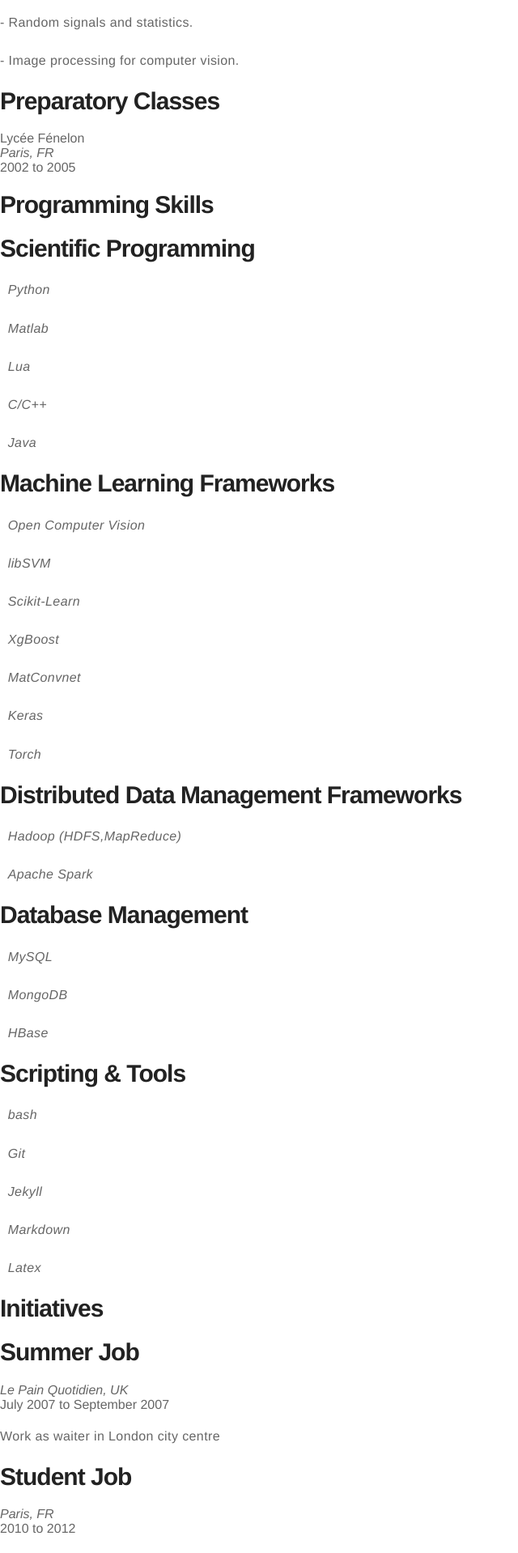
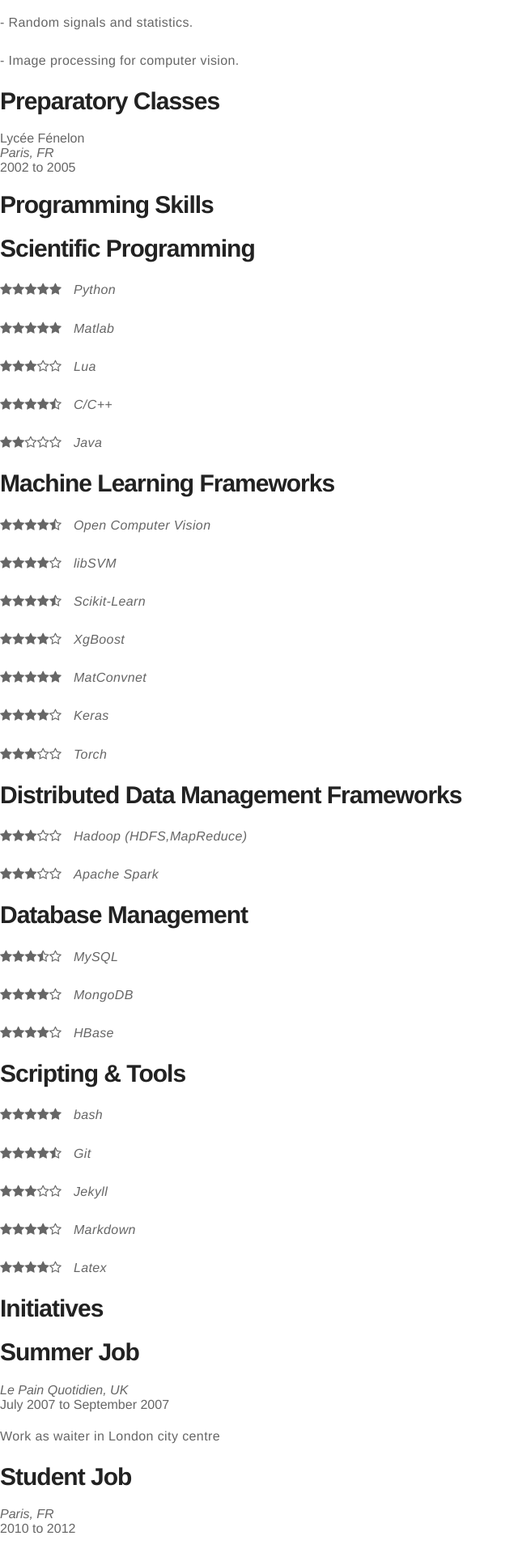
Before and after one commit to ykacer/ykacer.github.io, a Jekyll site: the page built from cv/index.html, in a window 1280 px wide. Shown: the part 1958-3876 px from the top of the page at 81% size, without its empty margins (0-640 px from the left). Built offline with Jekyll 4.4.1, drawn with Linux system fonts in a browser that asks for light colours; nearby versions of some CDN libraries.

Commit message:
add star icons (Font-Awesome)

```diff
--- a/_includes/skills.html
+++ b/_includes/skills.html
@@ -5,22 +5,22 @@
             <h1>Scientific Programming</h1>
         </header>
         <p>
-            <i class="fa fa-star"></i><i class="fa fa-star"></i><i class="fa fa-star"></i><i class="fa fa-star"></i><i class="fa fa-star-half-o"></i>
+            <i class="fa fa-star"></i><i class="fa fa-star"></i><i class="fa fa-star"></i><i class="fa fa-star"></i><i class="fa fa-star"></i>
             &nbsp;&nbsp;<em>Python</em>
         <p>
         <p>
-            <i class="fa fa-star"></i><i class="fa fa-star"></i><i class="fa fa-star"></i><i class="fa fa-star"></i><i class="fa fa-star-half-o"></i>
+            <i class="fa fa-star"></i><i class="fa fa-star"></i><i class="fa fa-star"></i><i class="fa fa-star"></i><i class="fa fa-star"></i>
             &nbsp;&nbsp;<em>Matlab</em>
         <p>
         <p>
-            <i class="fa fa-star"></i><i class="fa fa-star"></i><i class="fa fa-star"></i><i class="fa fa-star"></i><i class="fa fa-star-half-o"></i>
+            <i class="fa fa-star"></i><i class="fa fa-star"></i><i class="fa fa-star"></i><i class="fa fa-star-o"></i><i class="fa fa-star-o"></i>
 	    &nbsp;&nbsp;<em>Lua</em>
         <p>
         <p>
             <i class="fa fa-star"></i><i class="fa fa-star"></i><i class="fa fa-star"></i><i class="fa fa-star"></i><i class="fa fa-star-half-o"></i>
             &nbsp;&nbsp;<em>C/C++</em>
         <p>
-            <i class="fa fa-star"></i><i class="fa fa-star"></i><i class="fa fa-star"></i><i class="fa fa-star"></i><i class="fa fa-star-o"></i>
+            <i class="fa fa-star"></i><i class="fa fa-star"></i><i class="fa fa-star-o"></i><i class="fa fa-star-o"></i><i class="fa fa-star-o"></i>
             &nbsp;&nbsp;<em>Java</em>
         </p>
     </article>
@@ -34,7 +34,7 @@
 	    &nbsp;&nbsp;<em>Open Computer Vision</em>
         <p>
         <p>
-            <i class="fa fa-star"></i><i class="fa fa-star"></i><i class="fa fa-star"></i><i class="fa fa-star"></i><i class="fa fa-star-half-o"></i>
+            <i class="fa fa-star"></i><i class="fa fa-star"></i><i class="fa fa-star"></i><i class="fa fa-star"></i><i class="fa fa-star-o"></i>
 	    &nbsp;&nbsp;<em>libSVM</em>
         <p>
         <p>
@@ -42,19 +42,19 @@
 	    &nbsp;&nbsp;<em>Scikit-Learn</em>
         <p>
         <p>
-            <i class="fa fa-star"></i><i class="fa fa-star"></i><i class="fa fa-star"></i><i class="fa fa-star"></i><i class="fa fa-star-half-o"></i>
+            <i class="fa fa-star"></i><i class="fa fa-star"></i><i class="fa fa-star"></i><i class="fa fa-star"></i><i class="fa fa-star-o"></i>
 	    &nbsp;&nbsp;<em>XgBoost</em>
         <p>
         <p>
-            <i class="fa fa-star"></i><i class="fa fa-star"></i><i class="fa fa-star"></i><i class="fa fa-star"></i><i class="fa fa-star-half-o"></i>
+            <i class="fa fa-star"></i><i class="fa fa-star"></i><i class="fa fa-star"></i><i class="fa fa-star"></i><i class="fa fa-star"></i>
 	    &nbsp;&nbsp;<em>MatConvnet</em>
         <p>
         <p>
-            <i class="fa fa-star"></i><i class="fa fa-star"></i><i class="fa fa-star"></i><i class="fa fa-star"></i><i class="fa fa-star-half-o"></i>
+            <i class="fa fa-star"></i><i class="fa fa-star"></i><i class="fa fa-star"></i><i class="fa fa-star"></i><i class="fa fa-star-o"></i>
 	    &nbsp;&nbsp;<em>Keras</em>
         <p>
         <p>
-            <i class="fa fa-star"></i><i class="fa fa-star"></i><i class="fa fa-star"></i><i class="fa fa-star"></i><i class="fa fa-star-half-o"></i>
+            <i class="fa fa-star"></i><i class="fa fa-star"></i><i class="fa fa-star"></i><i class="fa fa-star-o"></i><i class="fa fa-star-o"></i>
 	    &nbsp;&nbsp;<em>Torch</em>
         <p>
     </article>
@@ -63,11 +63,11 @@
             <h1>Distributed Data Management Frameworks</h1>
         </header>
         <p>
-            <i class="fa fa-star"></i><i class="fa fa-star"></i><i class="fa fa-star"></i><i class="fa fa-star"></i><i class="fa fa-star-half-o"></i>
+            <i class="fa fa-star"></i><i class="fa fa-star"></i><i class="fa fa-star"></i><i class="fa fa-star-o"></i><i class="fa fa-star-o"></i>
 	    &nbsp;&nbsp;<em>Hadoop (HDFS,MapReduce)</em>
         <p>
         <p>
-            <i class="fa fa-star"></i><i class="fa fa-star"></i><i class="fa fa-star"></i><i class="fa fa-star"></i><i class="fa fa-star-half-o"></i>
+            <i class="fa fa-star"></i><i class="fa fa-star"></i><i class="fa fa-star"></i><i class="fa fa-star-o"></i><i class="fa fa-star-o"></i>
 	    &nbsp;&nbsp;<em>Apache Spark</em>
         <p>
      <article>
@@ -75,15 +75,15 @@
             <h1>Database Management</h1>
         </header>
         <p>
-            <i class="fa fa-star"></i><i class="fa fa-star"></i><i class="fa fa-star"></i><i class="fa fa-star"></i><i class="fa fa-star-half-o"></i>
+            <i class="fa fa-star"></i><i class="fa fa-star"></i><i class="fa fa-star"></i><i class="fa fa-star-half-o"></i><i class="fa fa-star-o"></i>
 	    &nbsp;&nbsp;<em>MySQL</em>
         <p>
         <p>
-            <i class="fa fa-star"></i><i class="fa fa-star"></i><i class="fa fa-star"></i><i class="fa fa-star"></i><i class="fa fa-star-half-o"></i>
+            <i class="fa fa-star"></i><i class="fa fa-star"></i><i class="fa fa-star"></i><i class="fa fa-star"></i><i class="fa fa-star-o"></i>
 	    &nbsp;&nbsp;<em>MongoDB</em>
         <p>
         <p>
-            <i class="fa fa-star"></i><i class="fa fa-star"></i><i class="fa fa-star"></i><i class="fa fa-star"></i><i class="fa fa-star-half-o"></i>
+            <i class="fa fa-star"></i><i class="fa fa-star"></i><i class="fa fa-star"></i><i class="fa fa-star"></i><i class="fa fa-star-o"></i>
 	    &nbsp;&nbsp;<em>HBase</em>
         <p>
     </article>   </article>
@@ -92,7 +92,7 @@
             <h1>Scripting & Tools</h1>
         </header>
         <p>
-            <i class="fa fa-star"></i><i class="fa fa-star"></i><i class="fa fa-star"></i><i class="fa fa-star"></i><i class="fa fa-star-half-o"></i>
+            <i class="fa fa-star"></i><i class="fa fa-star"></i><i class="fa fa-star"></i><i class="fa fa-star"></i><i class="fa fa-star"></i>
 	    &nbsp;&nbsp;<em>bash</em>
         <p>
         <p>
@@ -100,15 +100,15 @@
 	    &nbsp;&nbsp;<em>Git</em>
         <p>
         <p>
-            <i class="fa fa-star"></i><i class="fa fa-star"></i><i class="fa fa-star"></i><i class="fa fa-star"></i><i class="fa fa-star-half-o"></i>
+            <i class="fa fa-star"></i><i class="fa fa-star"></i><i class="fa fa-star"></i><i class="fa fa-star-o"></i><i class="fa fa-star-o"></i>
 	    &nbsp;&nbsp;<em>Jekyll</em>
         <p>
         <p>
-            <i class="fa fa-star"></i><i class="fa fa-star"></i><i class="fa fa-star"></i><i class="fa fa-star"></i><i class="fa fa-star-half-o"></i>
+            <i class="fa fa-star"></i><i class="fa fa-star"></i><i class="fa fa-star"></i><i class="fa fa-star"></i><i class="fa fa-star-o"></i>
 	    &nbsp;&nbsp;<em>Markdown</em>
         <p>
         <p>
-            <i class="fa fa-star"></i><i class="fa fa-star"></i><i class="fa fa-star"></i><i class="fa fa-star"></i><i class="fa fa-star-half-o"></i>
+            <i class="fa fa-star"></i><i class="fa fa-star"></i><i class="fa fa-star"></i><i class="fa fa-star"></i><i class="fa fa-star-o"></i>
 	    &nbsp;&nbsp;<em>Latex</em>
         <p>
     </article>
--- a/_layouts/default.html
+++ b/_layouts/default.html
@@ -11,6 +11,7 @@
 
     <meta name=description content="{{ site.bio }}">
     <meta name=author content="{{ site.name }}">
+    <link rel="stylesheet" href="//maxcdn.bootstrapcdn.com/font-awesome/4.3.0/css/font-awesome.min.css">
 
     {% seo %}
 
```
